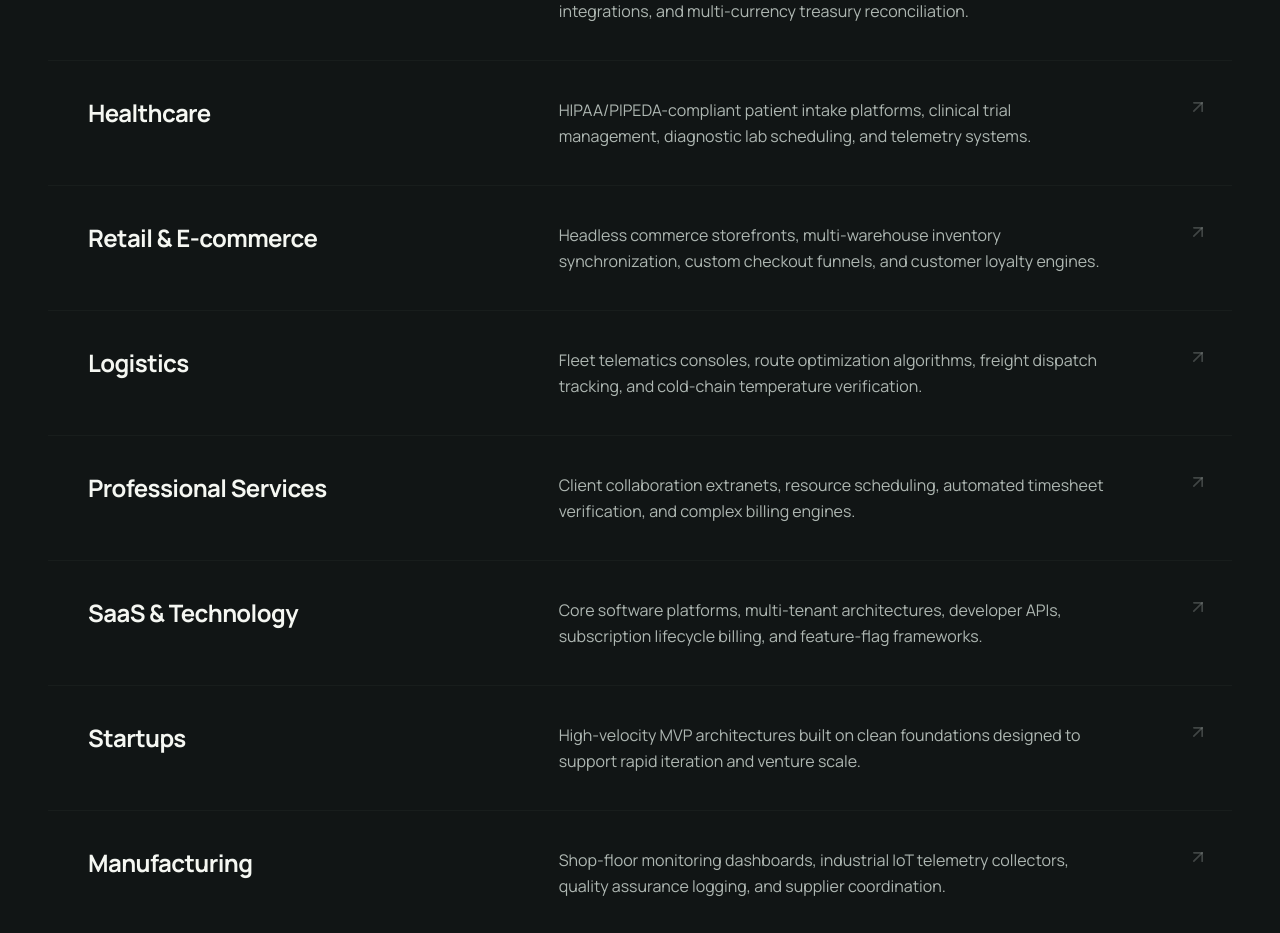
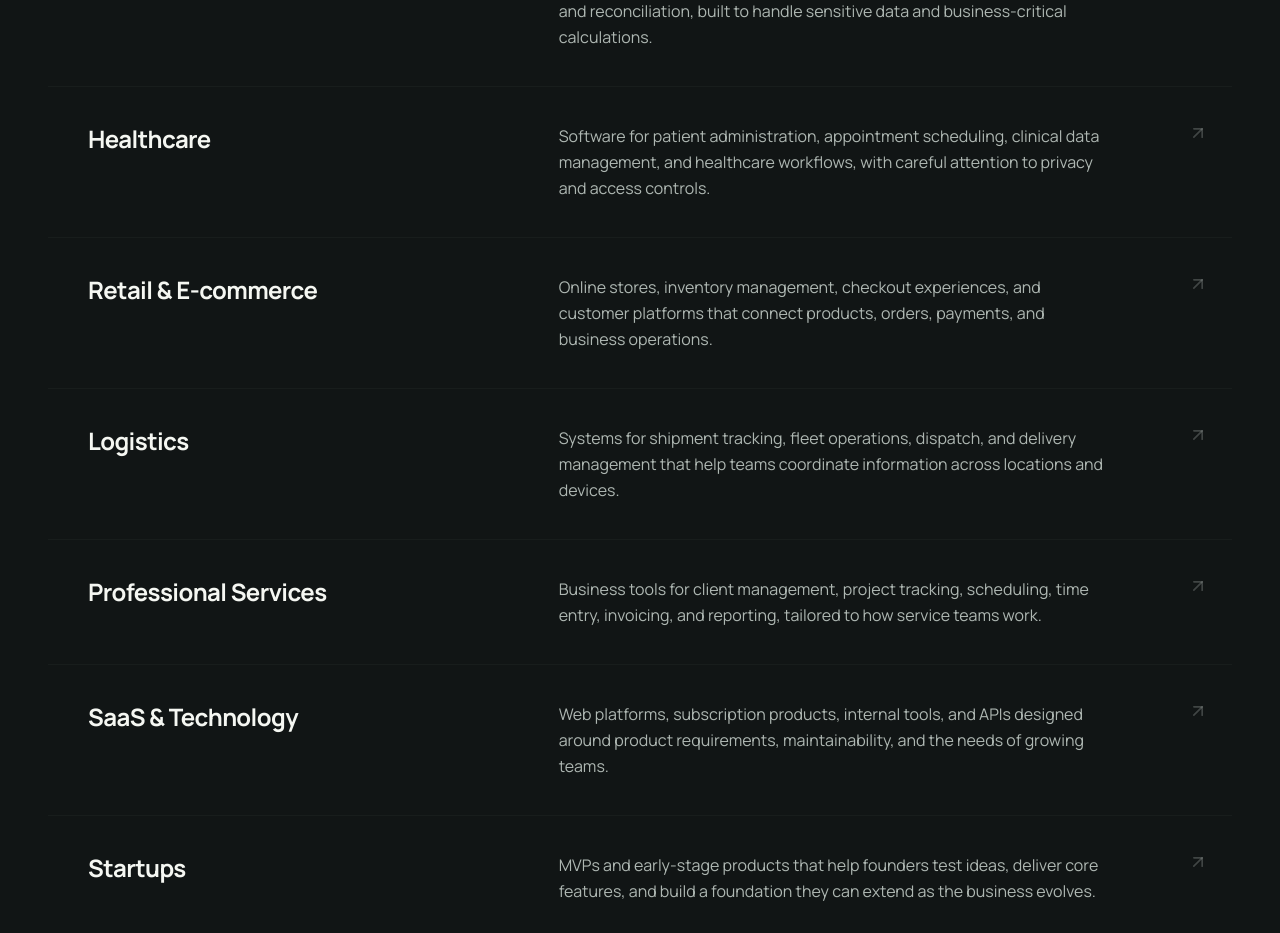
Before and after one commit to Xlogik-code/xlogik-site, a React (Vite) app: page / in a window 1280 px wide. Shown: the part 11067-12000 px from the top of the page. Built offline with nearby package versions, Linux system fonts and the light colour scheme.

Commit message:
refactor(content): refine industries copy and technical challenges

```diff
--- a/src/components/IndustriesSection.tsx
+++ b/src/components/IndustriesSection.tsx
@@ -20,10 +20,10 @@ export const IndustriesSection: React.FC = () => {
             </span>
           </div>
           <h2 className="text-3xl sm:text-4xl lg:text-5xl font-extrabold text-[#F5F7F2] tracking-tight mb-6">
-            Different businesses. Similar engineering problems.
+            Software for the way your industry works.
           </h2>
           <p className="text-base sm:text-lg text-[#AEB7B2] leading-relaxed">
-            While business domains diverge, the underlying engineering requirements remain constant: clean data boundaries, fast response times, resilient pipelines, and trustworthy security.
+            We work across different industries, building applications and systems around the processes, information, and day-to-day challenges that matter to each business.
           </p>
         </div>
 
@@ -41,8 +41,7 @@ export const IndustriesSection: React.FC = () => {
               >
                 {/* Chartreuse left accent indicator */}
                 <div
-                  className={`absolute left-0 top-0 bottom-0 w-[3px] bg-[#C8FF3D] transition-transform duration-300 origin-top ${
-                    isHovered ? 'scale-y-100' : 'scale-y-0'
+                  className={`absolute left-0 top-0 bottom-0 w-[3px] bg-[#C8FF3D] transition-transform duration-300 origin-top ${isHovered ? 'scale-y-100' : 'scale-y-0'
                     }`}
                 />
 
@@ -51,12 +50,10 @@ export const IndustriesSection: React.FC = () => {
                   {/* Industry Name with small connecting line (Cols 1-5) */}
                   <div className="lg:col-span-5 flex items-center gap-4">
                     <span
-                      className={`h-[1px] bg-[#C8FF3D] transition-all duration-300 ${
-                        isHovered ? 'w-6' : 'w-0'
+                      className={`h-[1px] bg-[#C8FF3D] transition-all duration-300 ${isHovered ? 'w-6' : 'w-0'
                         }`}
                     />
-                    <h3 className={`text-xl sm:text-2xl font-bold tracking-tight transition-colors duration-200 ${
-                      isHovered ? 'text-[#C8FF3D] translate-x-1' : 'text-[#F5F7F2]'
+                    <h3 className={`text-xl sm:text-2xl font-bold tracking-tight transition-colors duration-200 ${isHovered ? 'text-[#C8FF3D] translate-x-1' : 'text-[#F5F7F2]'
                       }`}>
                       {industry.name}
                     </h3>
@@ -64,16 +61,14 @@ export const IndustriesSection: React.FC = () => {
 
                   {/* Description fades in / expands (Cols 6-11) */}
                   <div className="lg:col-span-6">
-                    <p className={`text-sm sm:text-base leading-relaxed transition-all duration-300 ${
-                      isHovered ? 'text-[#F5F7F2]' : 'text-[#AEB7B2]'
+                    <p className={`text-sm sm:text-base leading-relaxed transition-all duration-300 ${isHovered ? 'text-[#F5F7F2]' : 'text-[#AEB7B2]'
                       }`}>
                       {industry.description}
                     </p>
 
                     {/* Technical challenges tags that appear on hover */}
                     <div
-                      className={`overflow-hidden transition-all duration-300 ${
-                        isHovered ? 'max-h-20 opacity-100 mt-3' : 'max-h-0 opacity-0'
+                      className={`overflow-hidden transition-all duration-300 ${isHovered ? 'max-h-20 opacity-100 mt-3' : 'max-h-0 opacity-0'
                         }`}
                     >
                       <div className="flex flex-wrap gap-2 pt-1">
@@ -91,8 +86,7 @@ export const IndustriesSection: React.FC = () => {
 
                   {/* Arrow indicator (Col 12) */}
                   <div className="lg:col-span-1 flex justify-end">
-                    <ArrowUpRight className={`w-5 h-5 transition-transform duration-200 ${
-                      isHovered ? 'text-[#C8FF3D] translate-x-1 -translate-y-1' : 'text-[#AEB7B2]/30'
+                    <ArrowUpRight className={`w-5 h-5 transition-transform duration-200 ${isHovered ? 'text-[#C8FF3D] translate-x-1 -translate-y-1' : 'text-[#AEB7B2]/30'
                       }`} />
                   </div>
 
@@ -103,10 +97,10 @@ export const IndustriesSection: React.FC = () => {
         </div>
 
         {/* Bottom index footnote */}
-        <div className="mt-8 flex justify-between text-xs font-mono-code text-[#AEB7B2]/60 pt-4">
+        {/* <div className="mt-8 flex justify-between text-xs font-mono-code text-[#AEB7B2]/60 pt-4">
           <span>8 PRIMARY SECTORS SERVED</span>
           <span className="text-[#C8FF3D]">DOMAIN EXPERTISE APPLIED DETERMINISTICALLY</span>
-        </div>
+        </div> */}
       </div>
     </section>
   );
--- a/src/data/content.ts
+++ b/src/data/content.ts
@@ -417,43 +417,83 @@ export const AI_CAPABILITIES = [
 export const INDUSTRIES_DATA: IndustryItem[] = [
   {
     name: 'Financial Services',
-    description: 'High-precision ledgers, compliance reporting, payment gateway integrations, and multi-currency treasury reconciliation.',
-    technicalChallenges: ['Double-entry arithmetic integrity', 'Sub-second audit trails', 'Strict regulatory encryption standards']
+    description:
+      'Applications for payments, financial reporting, transaction management, and reconciliation, built to handle sensitive data and business-critical calculations.',
+    technicalChallenges: [
+      'Accurate financial calculations',
+      'Transaction history and audit trails',
+      'Secure access to financial data'
+    ]
   },
   {
     name: 'Healthcare',
-    description: 'HIPAA/PIPEDA-compliant patient intake platforms, clinical trial management, diagnostic lab scheduling, and telemetry systems.',
-    technicalChallenges: ['PHI isolation & cryptographic access', 'Zero-leakage telemetry', 'HL7 / FHIR data integration']
+    description:
+      'Software for patient administration, appointment scheduling, clinical data management, and healthcare workflows, with careful attention to privacy and access controls.',
+    technicalChallenges: [
+      'Protection of sensitive health data',
+      'Role-based access controls',
+      'HL7 / FHIR integrations where required'
+    ]
   },
   {
     name: 'Retail & E-commerce',
-    description: 'Headless commerce storefronts, multi-warehouse inventory synchronization, custom checkout funnels, and customer loyalty engines.',
-    technicalChallenges: ['Peak flash-sale concurrency', 'Real-time stock reservation locks', 'Omnichannel catalog reconciliation']
+    description:
+      'Online stores, inventory management, checkout experiences, and customer platforms that connect products, orders, payments, and business operations.',
+    technicalChallenges: [
+      'Inventory synchronization',
+      'Reliable checkout and payments',
+      'Integration across sales channels'
+    ]
   },
   {
     name: 'Logistics',
-    description: 'Fleet telematics consoles, route optimization algorithms, freight dispatch tracking, and cold-chain temperature verification.',
-    technicalChallenges: ['Loss-tolerant mobile delta sync', 'Spatial vector routing', 'High-frequency IoT message ingest']
+    description:
+      'Systems for shipment tracking, fleet operations, dispatch, and delivery management that help teams coordinate information across locations and devices.',
+    technicalChallenges: [
+      'Reliable data synchronization',
+      'Mapping and route integration',
+      'Real-time status updates'
+    ]
   },
   {
     name: 'Professional Services',
-    description: 'Client collaboration extranets, resource scheduling, automated timesheet verification, and complex billing engines.',
-    technicalChallenges: ['Granular multi-tenant permissions', 'Custom document generation', 'Third-party accounting sync']
+    description:
+      'Business tools for client management, project tracking, scheduling, time entry, invoicing, and reporting, tailored to how service teams work.',
+    technicalChallenges: [
+      'Client and team permissions',
+      'Document and report generation',
+      'Accounting system integrations'
+    ]
   },
   {
     name: 'SaaS & Technology',
-    description: 'Core software platforms, multi-tenant architectures, developer APIs, subscription lifecycle billing, and feature-flag frameworks.',
-    technicalChallenges: ['Zero-downtime schema evolution', 'API rate-limiting & metering', 'Multi-region disaster failover']
+    description:
+      'Web platforms, subscription products, internal tools, and APIs designed around product requirements, maintainability, and the needs of growing teams.',
+    technicalChallenges: [
+      'Multi-tenant architecture',
+      'API design and usage controls',
+      'Reliable database changes'
+    ]
   },
   {
     name: 'Startups',
-    description: 'High-velocity MVP architectures built on clean foundations designed to support rapid iteration and venture scale.',
-    technicalChallenges: ['Lean modular design', 'Fast deployment cadence', 'Scalable relational data schemas']
+    description:
+      'MVPs and early-stage products that help founders test ideas, deliver core features, and build a foundation they can extend as the business evolves.',
+    technicalChallenges: [
+      'Prioritizing essential features',
+      'Fast, maintainable delivery',
+      'Architecture that can evolve'
+    ]
   },
   {
     name: 'Manufacturing',
-    description: 'Shop-floor monitoring dashboards, industrial IoT telemetry collectors, quality assurance logging, and supplier coordination.',
-    technicalChallenges: ['Edge device resilience', 'Legacy PLC connectivity', 'Predictive maintenance alert loops']
+    description:
+      'Applications for production tracking, quality records, inventory, equipment monitoring, and coordination between shop-floor operations and business systems.',
+    technicalChallenges: [
+      'Integration with existing equipment',
+      'Production and quality data',
+      'Reliable operational reporting'
+    ]
   }
 ];
 
```
Lines whose indentation alone changed are shown as unchanged.
